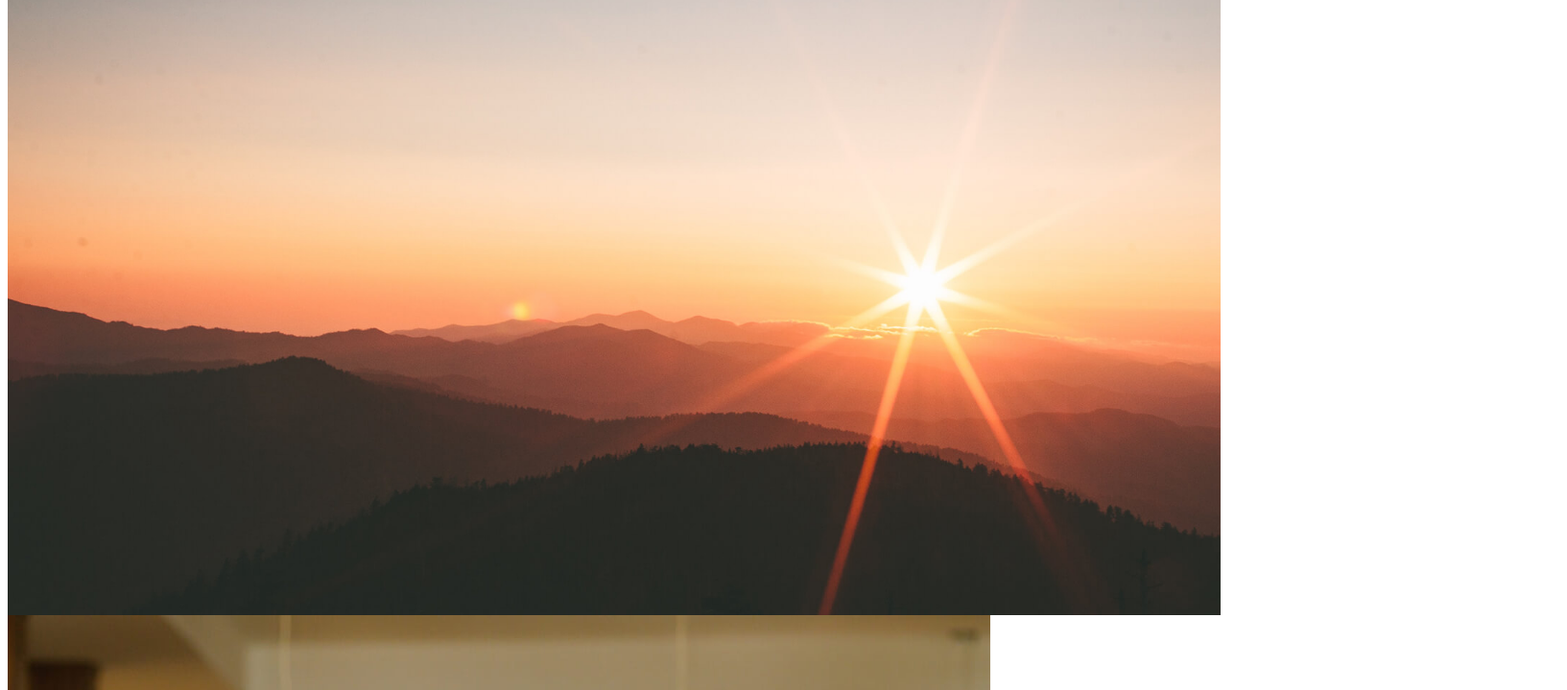
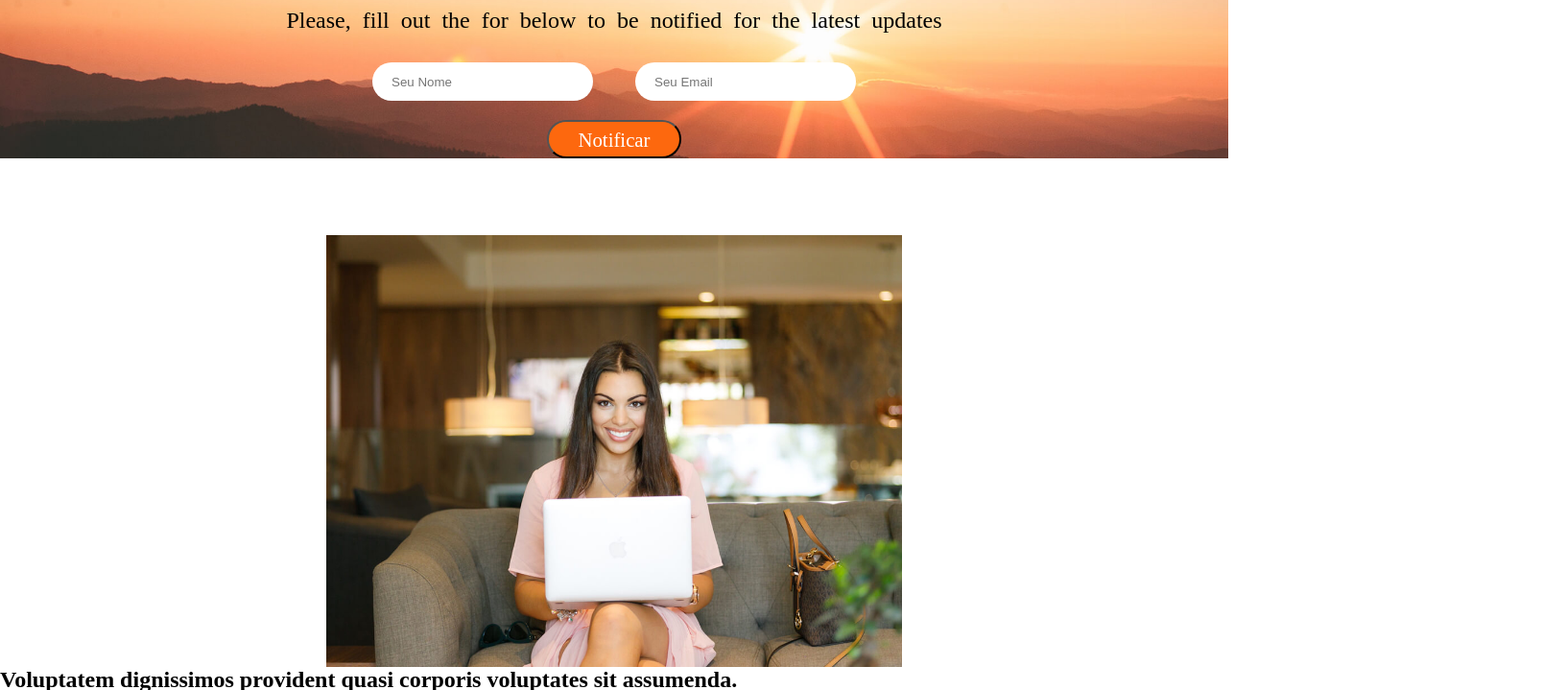
Before and after one commit to lucasnunesss/siimple, a plain HTML site: page index.html in a window 1280 px wide. Shown: the part 180-899 px from the top of the page at 96% size, 1633 px wide, since content can reach past the window. Drawn offline with Linux system fonts and the light colour scheme.

Commit message:
coloquei imagem e finalizei background image

```diff
--- a/index.html
+++ b/index.html
@@ -11,16 +11,18 @@
         <h1>Welcome to Siimple</h1>
         <p>Please, fill out the for below to be notified for the latest updates</p>
         <form action="cadastro.js" method="get">
+            <div id="sep">
             <label for="inome"></label>
-            <input type="text" name="nome" id="inome" placeholder="Seu Nome">
-            <label for="iemail"></label>
-            <input type="email" name="email" id="iemail" placeholder="Seu Email">
-            <input type="submit" value="Notificar">
+            <input class="name" type="text" name="nome" id="inome" placeholder="Seu Nome">
+            <label  for="iemail"></label>
+            <input class="name" type="email" name="email" id="iemail" placeholder="Seu Email"><br>
+            <input class="not" type="submit" value="Notificar">
+            </div>
         </form>
     </header>
     <main>
         <article>
-            <img src="img/about-img.jpg" alt="About us">
+            <img id="ima" src="img/about-img.jpg" alt="About us">
             <h2>Voluptatem dignissimos provident quasi corporis voluptates sit assumenda.</h2>
             <p><em>Lorem ipsum dolor sit amet, consectetur adipiscing elit, sed do eiusmod tempor incididunt ut labore et dolore magna aliqua.</em></p>
             <ul>
@@ -65,13 +67,13 @@
         <a href="#" target="_blank" rel="external"><img src="img/logo-github.jpg" alt="GitHub"></a>
         <form action="cadastro.js" method="get">
             <label for="itext"></label>
-            <input type="text" name="text" id="itext" placeholder="Seu Nome" size="200"><br>
+            <input type="text" name="text" id="itext" placeholder="Seu Nome" ><br>
             <label for="iiemail"></label>
-            <input type="email" name="email" id="iimemail" placeholder="Seu Email" size="200"><br>
+            <input type="email" name="email" id="iimemail" placeholder="Seu Email"><br>
             <label for="assunto"></label>
-            <input type="text" name="asunto" id="assunto" placeholder="Assunto" size="200"><br>
+            <input type="text" name="asunto" id="assunto" placeholder="Assunto" ><br>
             <label for="imensagem"></label>
-            <input type="text" name="mensagem" id="imensagem" placeholder="Mensagem" size="200"><br>
+            <input type="text" name="mensagem" id="imensagem" placeholder="Mensagem" ><br>
             <input type="submit" value="Enviar Mensagem">
         </form>
     </footer>
--- a/style.css
+++ b/style.css
@@ -5,11 +5,71 @@
     src: url(boxicons.ttf) format(truetype);
 }
 
+*{
+    margin: 0px;
+    padding: 0px;
+}
+
 
 header{
-    background-image: url(img/hero-bg.jpg);
-    height: 100vh;
-    width: auto;
+    background: url(img/hero-bg.jpg) center center no-repeat;
+    height: 80vh;
+    width: 100%;
     background-size: cover;
-   background-position: scroll;
+    background-attachment: fixed;
+    text-align: center;
+    height: 100%;
 }
+
+header > h1{
+    font-family: 'fonte1';
+    padding-top: 100px;
+    font-size: 4em;
+    font-weight: 100;
+    text-transform:capitalize;
+}
+
+header > p{
+    font-family: 'fonte1';
+    font-size: 1.5em;
+    padding: 10px;
+}
+
+#sep{
+    padding-top: 20px;
+}
+
+
+.name {
+
+    margin: auto 20px auto 20px;
+    border-radius: 30px;
+    width: 230px;
+    height: 40px;
+    border: 0px solid black;
+    text-indent: 20px;
+}
+
+.not{
+    border-radius: 30px;
+    width: 140px;
+    height: 40px;
+    margin-top: 20px;
+    background-color: #FD680E;
+    font-size: 1.3em;
+    color: white;
+    font-family: 'fonte1';
+}
+
+.not:hover{
+    background-color: #f78b48fd;
+}
+
+article > #ima{
+    display: flex;
+    max-width: 95%;
+    width: 600px;
+    margin: auto;
+    padding-top: 80px;
+
+}
```
